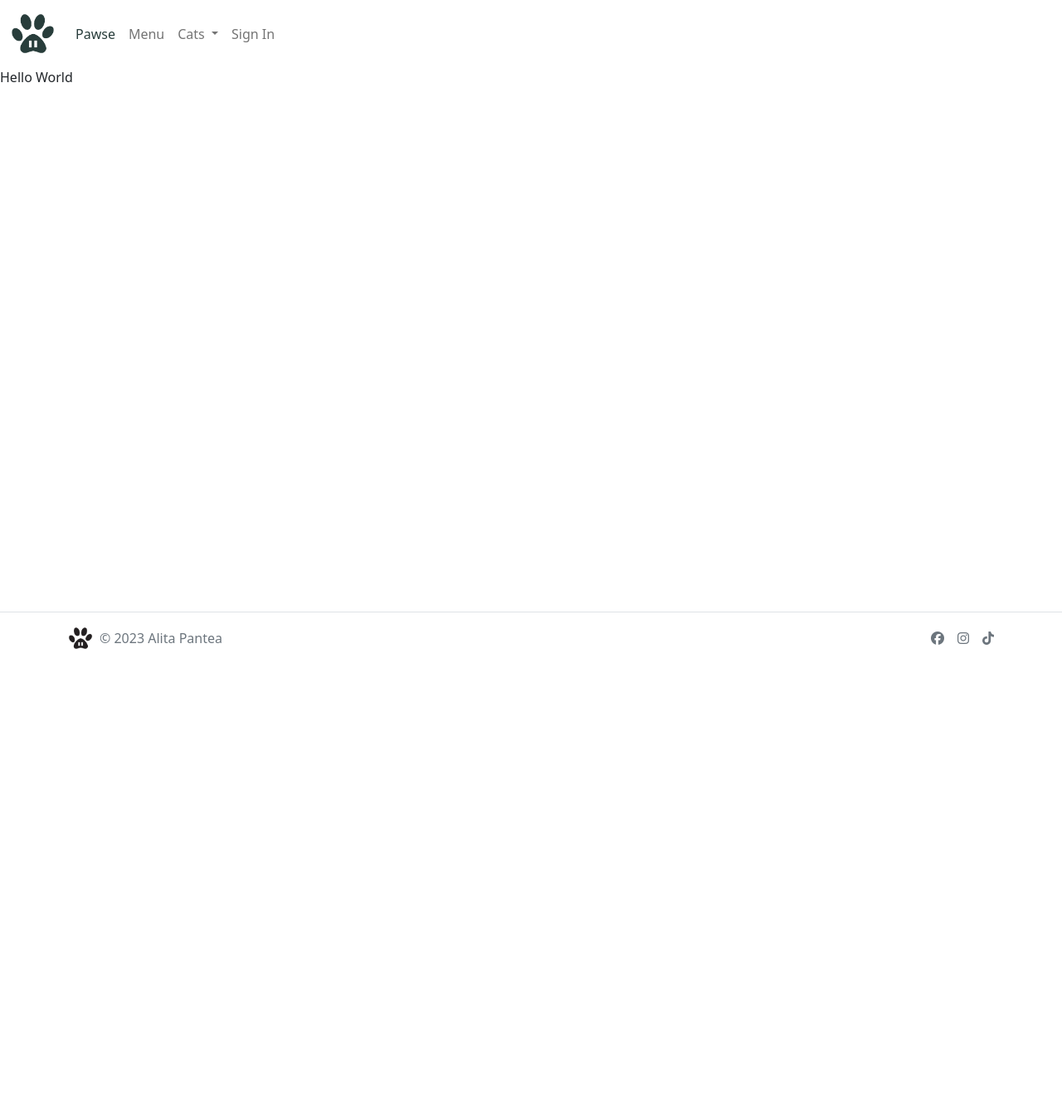
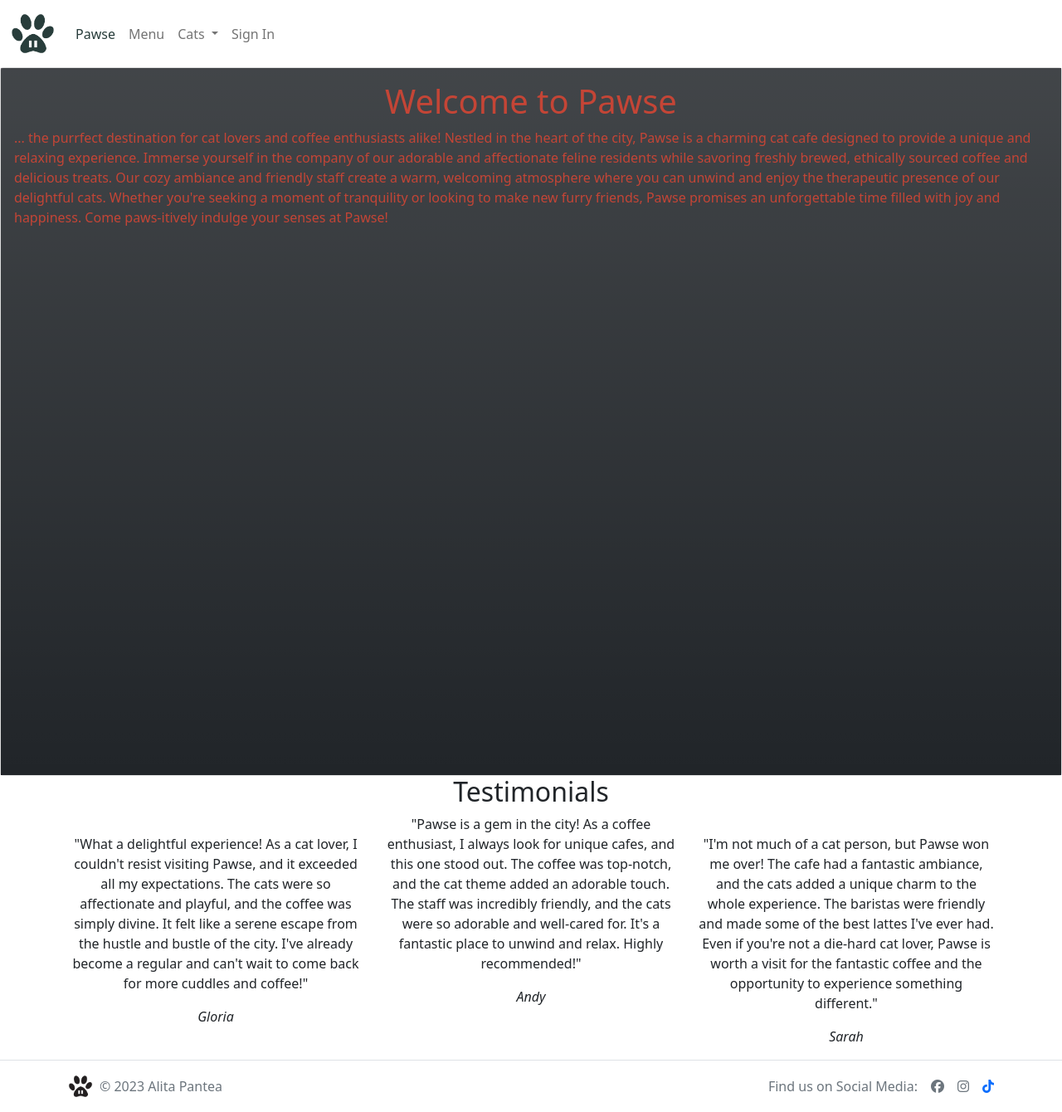
Before and after one commit to hashtag-squirrel/pawse, a Django app: page / in a window 1280 px wide. Shown: the whole page at 83% size. Before the commit the page ends 782 px from the top, so only its background shows below. Run offline with Django 3.2, Linux system fonts and the light colour scheme; some libraries are stand-ins or nearby versions.

Commit message:
Add landing page sections; restructure style colors

```diff
--- a/static/css/style.css
+++ b/static/css/style.css
@@ -2,6 +2,7 @@
 
 /* colors */
 
+/* main color definition */
 :root {
     --primary-color: #ffffff;
     --secondary-color: #197278;
@@ -10,6 +11,26 @@
     --highlight-color-dark: #772E25;
 }
 
+/* text colors */
+
+.text-dark {
+    color: var(--secondary-color-dark) !important;
+}
+
+.text-light {
+    color: var(--highlight-color) !important;
+}
+
+.text-danger {
+    color: var(--highlight-color-dark) !important;
+}
+
+.text-success {
+    color: var(--secondary-color) !important;
+}
+
+/* background colors */
+
 body {
     background-color: var(--primary-color);
 }
@@ -17,10 +38,6 @@ body {
 .navbar-light {
     color: black;
     background-color: var(--primary-color);
-}
-
-.navbar a {
-    color: inherit;
 }
 
 .navbar-light .navbar-nav .nav-link.active {
@@ -32,6 +49,10 @@ body {
 }
 
 .navbar a:hover {
+    color: var(--secondary-color) !important;
+}
+
+.footer a:hover {
     color: var(--secondary-color) !important;
 }
 
--- a/templates/base.html
+++ b/templates/base.html
@@ -26,10 +26,10 @@
 <body class="d-flex flex-column h-100">
     <!-- Header -->
     <header>
-        <nav class="navbar navbar-expand-lg navbar-light">
+        <nav class="navbar navbar-expand-md navbar-light">
             <div class="container-fluid">
                 <a class="navbar-brand" href="#">
-                    <img src="{% static 'images/logo-square-secondary-dark.png' %}" alt="" width="55" height="55">
+                    <img src="{% static 'images/logo-square-secondary-dark.png' %}" alt="Pawse logo" width="55" height="55">
                   </a>
               <button class="navbar-toggler" type="button" data-bs-toggle="collapse" data-bs-target="#navbarNavDropdown" aria-controls="navbarNavDropdown" aria-expanded="false" aria-label="Toggle navigation">
                 <span class="navbar-toggler-icon"></span>
@@ -37,7 +37,7 @@
               <div class="collapse navbar-collapse" id="navbarNavDropdown">
                 <ul class="navbar-nav">
                   <li class="nav-item">
-                    <a class="nav-link active" aria-current="page" href="#">Pawse</a>
+                    <a class="nav-link active text-success" aria-current="page" href="#">Pawse</a>
                   </li>
                   <li class="nav-item">
                     <a class="nav-link" href="#">Menu</a>
@@ -72,12 +72,13 @@
         <div class="container d-flex flex-wrap justify-content-between align-items-center">
             <div class="col-md-4 d-flex align-items-center">
                 <a href="#" class="mb-3 me-2 mb-md-0 text-muted text-decoration-none lh-1">
-                    <img src="{% static 'images/logo-square.png' %}" alt="" width="30" height="30">
+                    <img src="{% static 'images/logo-square.png' %}" alt="Pawse Logo" width="30" height="30">
                 </a>
                 <span class="mb-3 mb-md-0 text-muted">© 2023 Alita Pantea</span>
             </div>
 
             <ul class="nav col-md-4 justify-content-end list-unstyled d-flex">
+                <li class="ms-3 text-muted">Find us on Social Media:</li>
                 <li class="ms-3">
                     <a class="text-muted" href="https://www.facebook.com" target="_blank">
                         <i class="fa-brands fa-facebook"></i>
@@ -89,7 +90,7 @@
                     </a>
                 </li>
                 <li class="ms-3">
-                    <a class="text-muted" href="https://www.tiktok.com" target="_blank">
+                    <a class="" href="https://www.tiktok.com" target="_blank">
                         <i class="fa-brands fa-tiktok"></i>
                     </a>
                 </li>
--- a/templates/index.html
+++ b/templates/index.html
@@ -1,7 +1,43 @@
 {% extends "base.html" %}
+
+{% load static %}
 
 {% block content %}
 
-Hello World
+<!-- Hero image section -->
+<section class="container-fluid">
+    <div class="row">
+        <div class="card text-bg-dark col p-0" id="hero-image">
+            <img class="img-fluid" src="{% static 'images/cat-on-bench.jpg' %}" alt="">
+            <div class="card-img-overlay text-light bg-dark bg-gradient bg-opacity-10">
+                <h1 class="card-title text-center">Welcome to Pawse</h1>
+                <p class="card-text">... the purrfect destination for cat lovers and coffee enthusiasts alike! Nestled in the heart of the city, Pawse is a charming cat cafe designed to provide a unique and relaxing experience. Immerse yourself in the company of our adorable and affectionate feline residents while savoring freshly brewed, ethically sourced coffee and delicious treats. Our cozy ambiance and friendly staff create a warm, welcoming atmosphere where you can unwind and enjoy the therapeutic presence of our delightful cats. Whether you're seeking a moment of tranquility or looking to make new furry friends, Pawse promises an unforgettable time filled with joy and happiness. Come paws-itively indulge your senses at Pawse!</p>
+              </div>
+        </div>
+    </div>
+</section>
+
+
+<section class="container">
+    <div class="row">
+        <div class="col text-center">
+            <h2>Testimonials</h2>
+        </div>
+    </div>
+    <div class="row">
+        <div class="col-4 mt-4 text-center">
+            <p>"What a delightful experience! As a cat lover, I couldn't resist visiting Pawse, and it exceeded all my expectations. The cats were so affectionate and playful, and the coffee was simply divine. It felt like a serene escape from the hustle and bustle of the city. I've already become a regular and can't wait to come back for more cuddles and coffee!"</p>
+            <p><em>Gloria</em></p>
+        </div>
+        <div class="col-4 text-center">
+            <p>"Pawse is a gem in the city! As a coffee enthusiast, I always look for unique cafes, and this one stood out. The coffee was top-notch, and the cat theme added an adorable touch. The staff was incredibly friendly, and the cats were so adorable and well-cared for. It's a fantastic place to unwind and relax. Highly recommended!"</p>
+            <p><em>Andy</em></p>
+        </div>
+        <div class="col-4 mt-4 text-center">
+            <p>"I'm not much of a cat person, but Pawse won me over! The cafe had a fantastic ambiance, and the cats added a unique charm to the whole experience. The baristas were friendly and made some of the best lattes I've ever had. Even if you're not a die-hard cat lover, Pawse is worth a visit for the fantastic coffee and the opportunity to experience something different."</p>
+            <p><em>Sarah</em></p>
+        </div>
+    </div>
+</section>
 
 {% endblock %}
```
Also changed, not shown: README.md, static/images/cat-on-bench.jpg (added).
